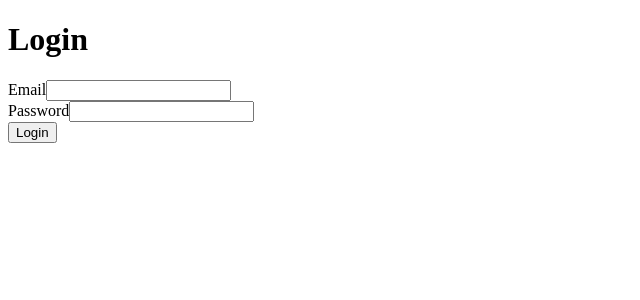
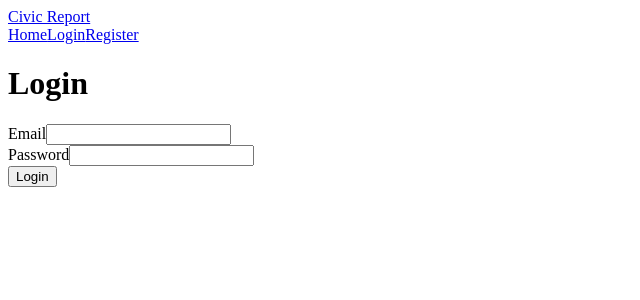
Before and after one commit to Akash-S22/civic-report, a React (Vite) app in the folder client/: page /login in a window 1280 px wide. Shown: the top 300 px of the page, without its empty margins (0-640 px from the left). Built offline with nearby package versions, Linux system fonts and the light colour scheme.

Commit message:
feat: add authentication-aware navbar

```diff
--- a/client/src/App.jsx
+++ b/client/src/App.jsx
@@ -8,10 +8,12 @@ import CreateIssue from "./pages/CreateIssue";
 import ProtectedRoute from "./components/ProtectedRoute";
 import AdminRoute from "./components/AdminRoute";
 import AdminDashboard from "./pages/AdminDashboard";
+import Navbar from "./components/Navbar";
 
 function App() {
     return (
         <BrowserRouter>
+            <Navbar />
             <Routes>
                 <Route path="/" element={<Home />} />
 
@@ -42,6 +44,7 @@ function App() {
     }
 />
             </Routes>
+
         </BrowserRouter>
     );
 }
--- /dev/null
+++ b/client/src/components/Navbar.jsx
@@ -0,0 +1,56 @@
+import { Link } from "react-router-dom";
+import { useAuth } from "../context/AuthContext";
+
+function Navbar() {
+    const {
+        user,
+        isAuthenticated,
+        logout
+    } = useAuth();
+
+    return (
+        <nav>
+            <Link to="/">
+                Civic Report
+            </Link>
+
+            <div>
+                <Link to="/">
+                    Home
+                </Link>
+
+                {!isAuthenticated && (
+                    <>
+                        <Link to="/login">
+                            Login
+                        </Link>
+
+                        <Link to="/register">
+                            Register
+                        </Link>
+                    </>
+                )}
+
+                {isAuthenticated && (
+                    <>
+                        <Link to="/issues/create">
+                            Report Issue
+                        </Link>
+
+                        {user?.role === "admin" && (
+                            <Link to="/admin">
+                                Admin Dashboard
+                            </Link>
+                        )}
+
+                        <button onClick={logout}>
+                            Logout
+                        </button>
+                    </>
+                )}
+            </div>
+        </nav>
+    );
+}
+
+export default Navbar;
--- a/client/src/pages/Home.jsx
+++ b/client/src/pages/Home.jsx
@@ -7,9 +7,7 @@ function Home() {
     const [issues, setIssues] = useState([]);
      const {
     user,
-    isAuthenticated,
     loading,
-    logout
 } = useAuth();
 
     useEffect(() => {
@@ -43,11 +41,7 @@ function Home() {
 )}
 
 
-            {isAuthenticated && (
- <button onClick={logout}>
-        Logout
-    </button>
-)}
+
             <p>Total issues: {issues.length}</p>
 
            {issues.map((issue) => (
```
